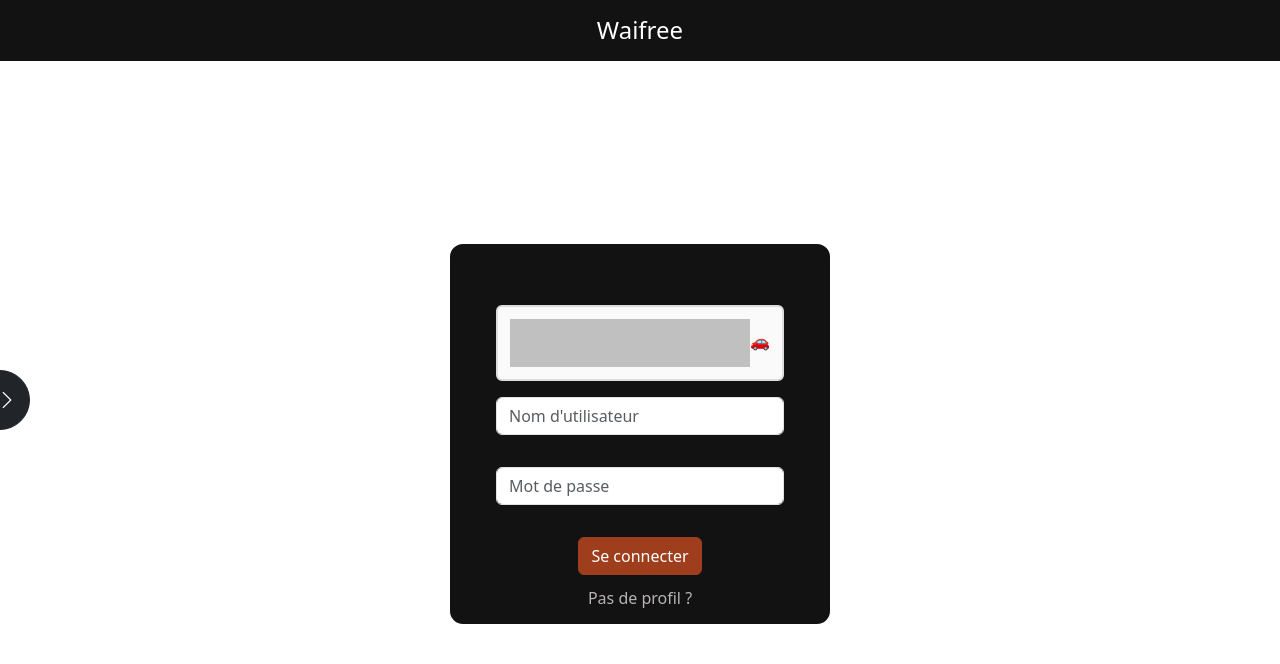
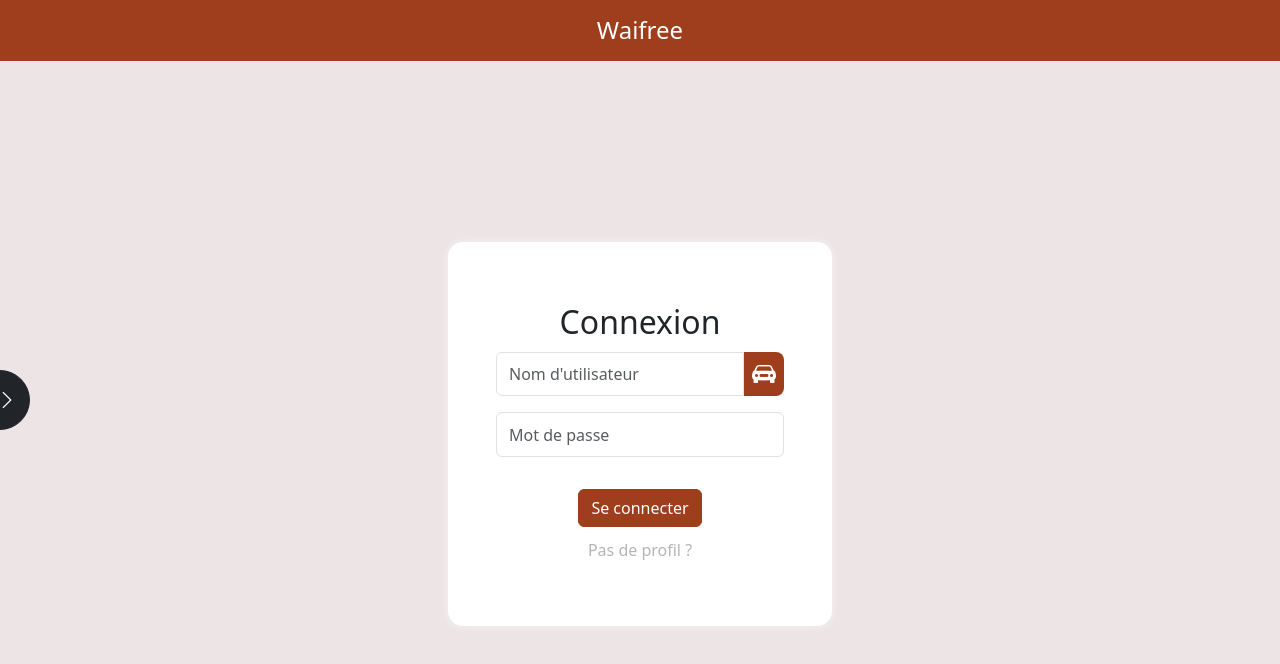
Before and after one commit to Shaddushi/NuitDeLinfo2025, a Vue app in the folder Frontend/: page /login in a window 1280 px wide. Shown: the top 664 px of the page. Built offline with nearby package versions, Linux system fonts and the light colour scheme.

Commit message:
update login form

```diff
--- a/Frontend/src/components/Login.vue
+++ b/Frontend/src/components/Login.vue
@@ -43,16 +43,19 @@
 
 
 <template>
-    <div class="loginMain">
-    <div class="h4 flex py-3 W-100">
+    <div class="loginMain bg-light">
+    <div class="h4 text-center bg-primary text-white py-3 W-100">
         Waifree
     </div>
     <div class="loginWindow" v-if="isConnecting">
         <h2 class="loginTitle">Connexion</h2>
         <form class="loginInfo" @submit.prevent="Connect()">
-            <ParkingInput v-model="username" />
-            <input class="form-control my-3" v-model="username" type="text" placeholder="Nom d'utilisateur"/>
-            <input class="form-control my-3" v-model="password" type="password" placeholder="Mot de passe"/>
+            <div class="d-flex w-100">
+                <input class="form-control rounded-end-0 flex-grow-1" v-model="username" type="text" placeholder="Nom d'utilisateur"/>
+                <ParkingInput v-model="username" title="Choisir son pseudo en voiture" />
+            </div>
+
+            <input class="form-control my-3" v-model="password" type="password" placeholder="Mot de passe" style="height: 45px;"/>
 
             <div class="d-flex justify-content-center">
                 <button class="btn btn-primary mt-3" type="submit">Se connecter</button>
@@ -91,29 +94,19 @@
         flex-direction: column;
     }
 
-
-    .flex {
-        background-color: #121212;
-        color: white;
-        text-align: center;
-    }
-
     .loginWindow {
         display: flex;
         flex-direction: column;
         align-items: center;
         justify-content: center;
         margin: auto;
-        background-color: #121212;
+        background-color: white;
         width: 30vw;
         height: 30vw;
         border: 2px solid #ffffff;
         border-radius: 15px;
         padding: 10px;
         box-shadow: 0 0 10px rgba(255, 255, 255, 0.5);
-    }
-    .loginTitle {
-        color: white;
     }
 
     .loginInfo {
--- a/Frontend/src/components/ParkingInput.vue
+++ b/Frontend/src/components/ParkingInput.vue
@@ -196,15 +196,9 @@ const carStyle = computed(() => ({
 </script>
 
 <template>
-    <div class="parking-input-wrapper">
-        <div
-            class="fake-input"
-            :class="{ 'filled': modelValue }"
-            @click="startGame"
-        >
-            <span v-if="modelValue">{{ modelValue }}</span>
-            <span v-else class="placeholder">Cliquez pour garer votre pseudo...</span>
-            <span class="icon">{{ modelValue ? '✅' : '🚗' }}</span>
+    <div class="">
+        <div @click="startGame" class="bg-primary rounded-end-3 px-2 py-1 d-flex align-items-center justify-content-center" role="button">
+            <i class="bi bi-car-front-fill fs-4 text-white" />
         </div>
 
         <Teleport to="body">
@@ -269,7 +263,7 @@ const carStyle = computed(() => ({
 }
 
 .placeholder {
-    color: #888;
+    background: white;
 }
 
 /* --- Styles du Jeu --- */
--- a/Frontend/src/sass/variables.scss
+++ b/Frontend/src/sass/variables.scss
@@ -1,2 +1,3 @@
 $primary: #9e3e1d;
 $secondary: #0d6efd;
+$light: #ede5e5;
```
